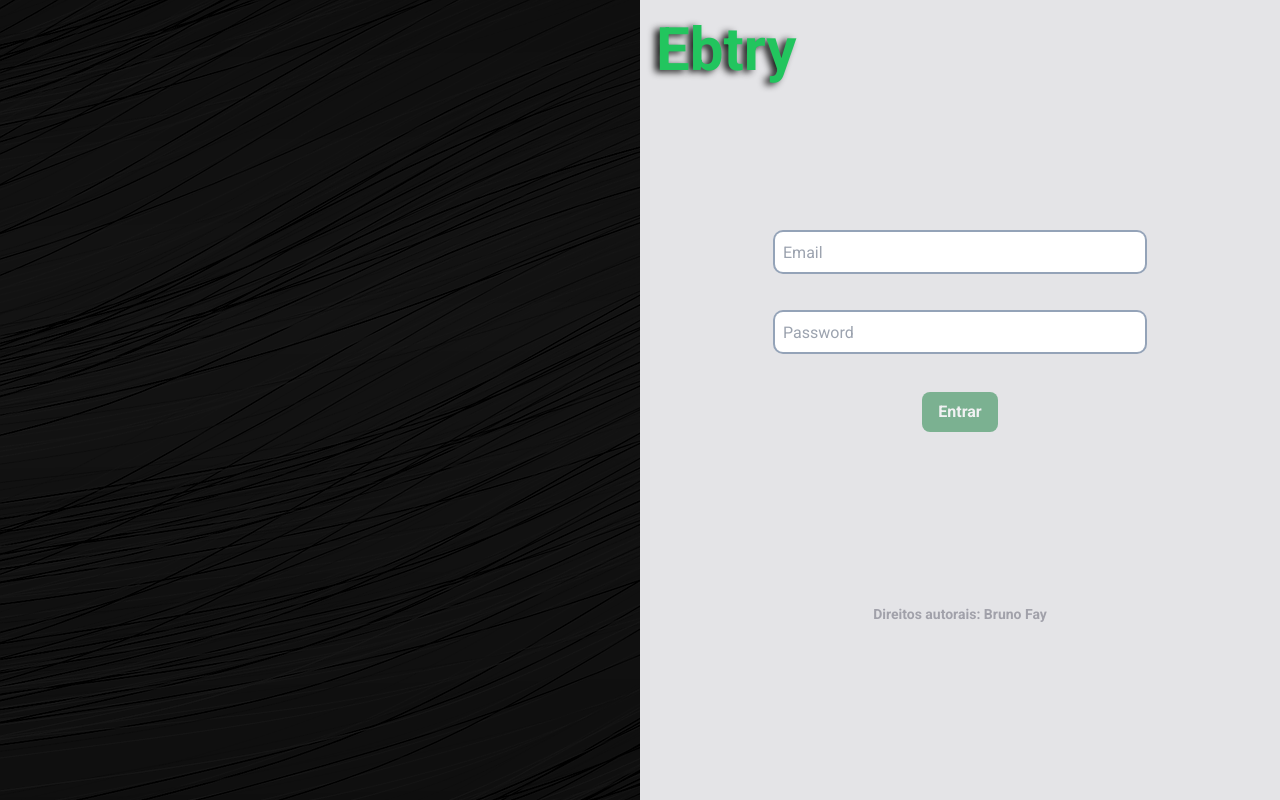
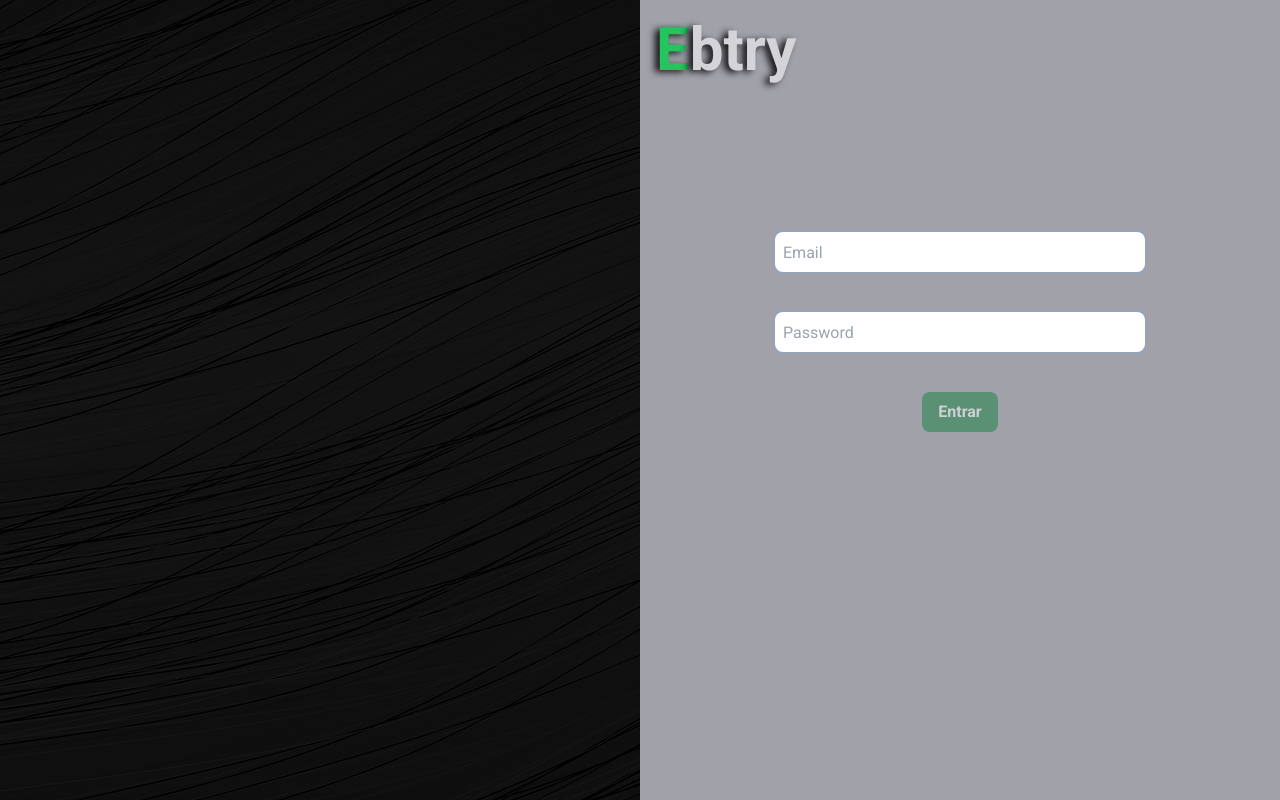
Before and after one commit to BrunoFay/Ebtry-Front-end, a React (Vite) app: page / in a window 1280 px wide. Built offline with nearby package versions, Linux system fonts and the light colour scheme.

Commit message:
REFACT change some collors

```diff
--- a/src/pages/Login.tsx
+++ b/src/pages/Login.tsx
@@ -32,10 +32,10 @@ export default function Login() {
   return (
     <div className="box-border flex overflow-hidden">
       <div className="w-[50%] min-h-screen bg-loginBG " />
-      <div className="w-[50%] flex flex-col box-border bg-zinc-200">
+      <div className="w-[50%] flex flex-col box-border bg-zinc-400">
         <div className="min-h-screen gap-20 flex flex-col">
-          <div className="logo-container flex gap-1 relative top-5 left-4 text-green-500">
-            <h1 className="text-6xl font-extrabold logoMain">Ebtry</h1>
+          <div className="logo-container flex gap-1 relative top-5 left-4 text-zinc-300">
+            <h1 className="text-6xl font-extrabold logoMain first-letter:text-green-500">Ebtry</h1>
           </div>
           <form
             onSubmit={handleSubmit}
--- a/src/pages/MainPage.tsx
+++ b/src/pages/MainPage.tsx
@@ -51,7 +51,7 @@ export default function MainPage() {
 
   return (
     <div className="bg-wolfBG">
-      <header className="flex justify-between bg-black border-b-2 bo p-3 items-center">
+      <header className="flex justify-between bg-black border-b-2  p-3 items-center">
         <div className="logo-container flex gap-1  text-zinc-300">
           <span className='text-5xl first-letter:text-green-500 text-["Poppins"] font-extrabold logoMain'>
             Ebtry
@@ -90,7 +90,7 @@ export default function MainPage() {
         </div>
         {isModalOpen && <FrameCardModal />}
       </main>
-      <footer className="text-sm text-zinc-400 flex items-center font-bold justify-between bg-purple-900 px-5 h-10">
+      <footer className="text-sm text-zinc-400 flex items-center font-bold justify-between bg-black border-t-2 px-5 h-1 py-6">
         <span className="">Author: Bruno fay</span>
         <div className="flex gap-5">
           <span>Blitz de carreira</span>
```
